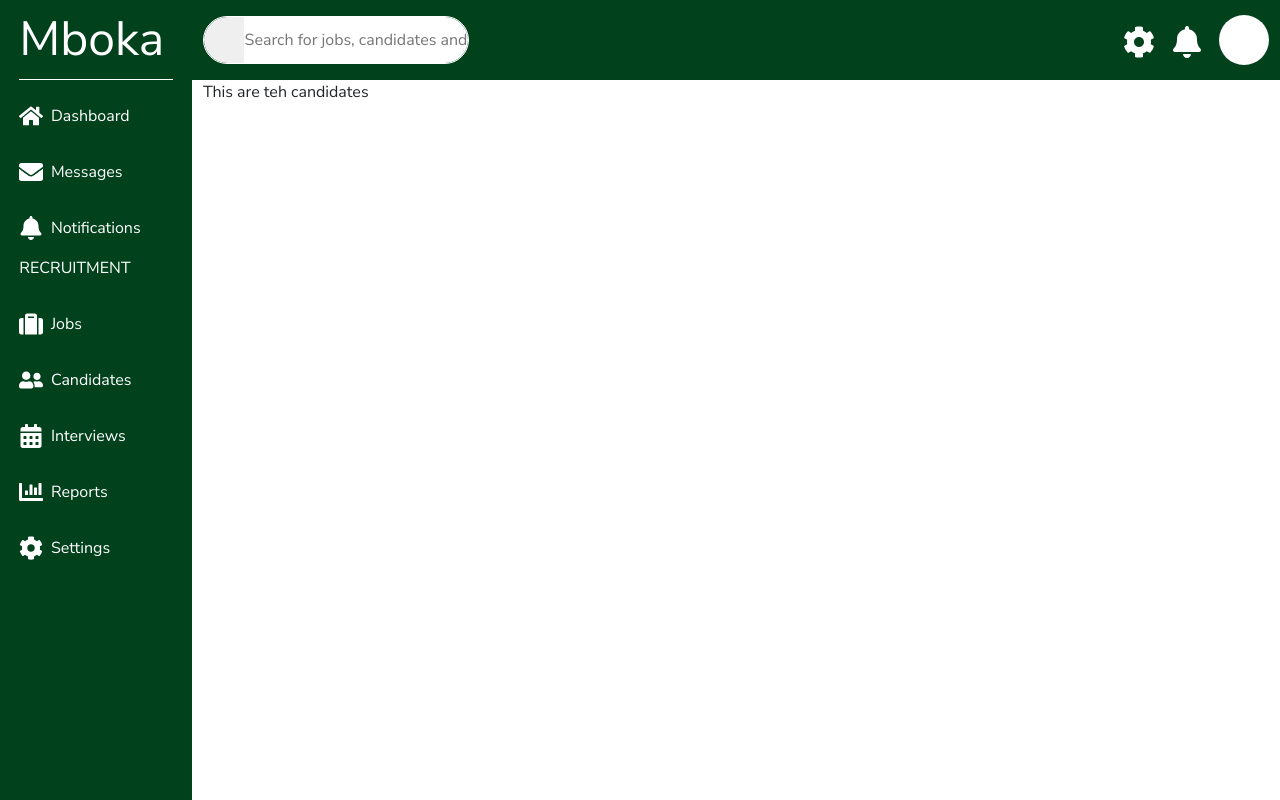
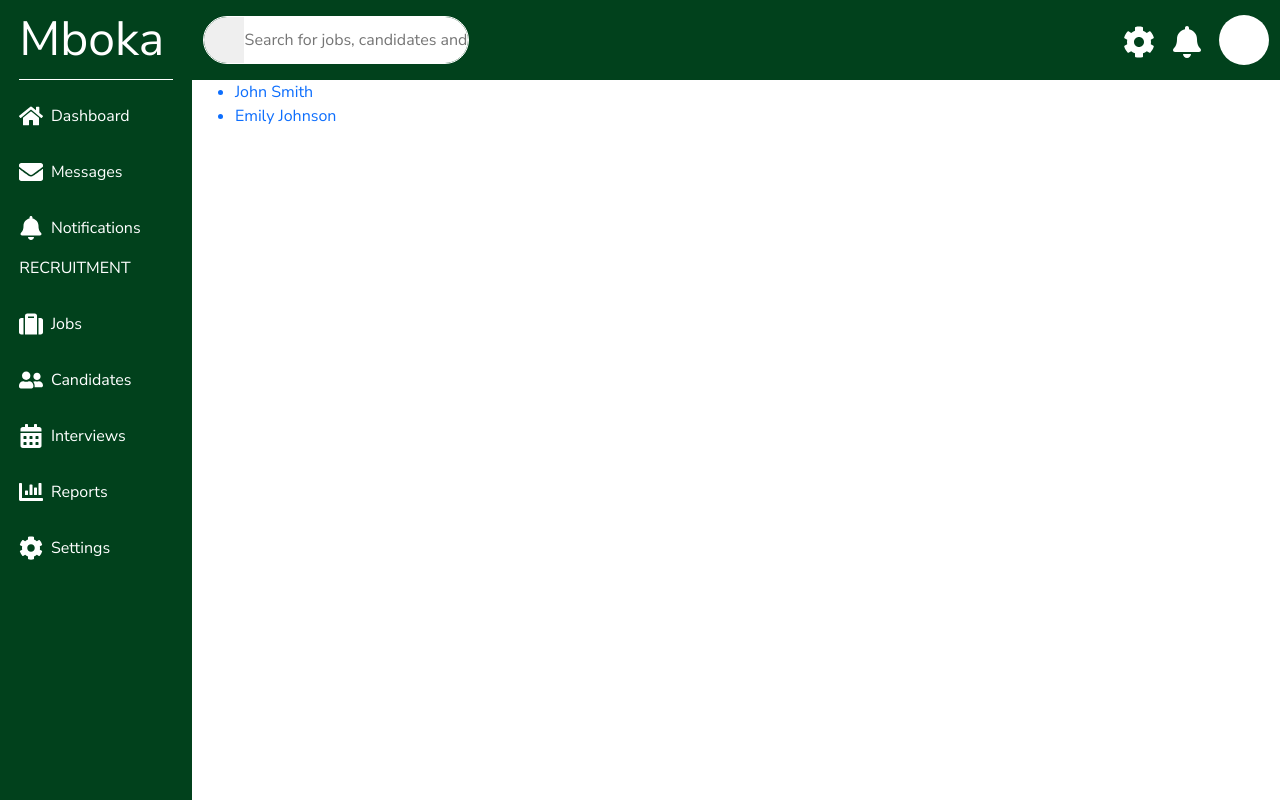
Before and after one commit to MokuaEnock/mboka, a React (Vite) app: page /recruiter/candidates in a window 1280 px wide. Built offline with nearby package versions, Linux system fonts and the light colour scheme; a small style sheet from the web is missing.

Commit message:
create the structure of candidates detail

```diff
--- a/src/Pages/recruiter/candidates/candidates.jsx
+++ b/src/Pages/recruiter/candidates/candidates.jsx
@@ -1,6 +1,40 @@
+import { Link } from "react-router-dom";
 import RecruiterHeader from "../../../Components/recruiter/header/header";
 import RecruiterAside from "../../../Components/recruiter/navigation/navigation";
 import "./candidates.css";
+
+let applicants = {
+  applicants: [
+    {
+      id: 1,
+      name: "John Smith",
+      age: 28,
+      role: "Data Scientist",
+      email: "john.smith@example.com",
+      phone: "+1 (555) 123-4567",
+      experience: 5,
+      education: "Bachelor's degree in Computer Science",
+      skills: ["Java", "Python", "JavaScript"],
+      desired_salary: 60000,
+      availability: "Full-time",
+      location: "New York",
+    },
+    {
+      id: 2,
+      name: "Emily Johnson",
+      age: 32,
+      role: "Software Engineer",
+      email: "emily.johnson@example.com",
+      phone: "+1 (555) 987-6543",
+      experience: 8,
+      education: "Master's degree in Marketing",
+      skills: ["Digital Marketing", "Social Media Management", "SEO"],
+      desired_salary: 70000,
+      availability: "Full-time",
+      location: "Los Angeles",
+    },
+  ],
+};
 
 export default function RecruiterCandidates() {
   return (
@@ -8,7 +42,18 @@ export default function RecruiterCandidates() {
       <RecruiterAside />
       <section className="recruiter-container">
         <RecruiterHeader />
-        <section className="recruiter-cont">This are teh candidates</section>
+        <section className="recruiter-cont">
+          <ul>
+            {applicants.applicants.map((applicant) => (
+              <Link
+                key={applicant.id}
+                to={`/recruiter/candidates/${applicant.id}`}
+              >
+                <li>{applicant.name}</li>
+              </Link>
+            ))}
+          </ul>
+        </section>
       </section>
     </main>
   );
--- a/src/Pages/recruiter/candidates/detail/detail.jsx
+++ b/src/Pages/recruiter/candidates/detail/detail.jsx
@@ -1,15 +1,18 @@
+import { useParams } from "react-router-dom";
 import RecruiterHeader from "../../../../Components/recruiter/header/header";
 import RecruiterAside from "../../../../Components/recruiter/navigation/navigation";
 import "./detail.css";
 
 export default function RecruiterCandidatesDetail() {
+  const { id } = useParams();
+
   return (
     <main className="recruiter">
       <RecruiterAside />
       <section className="recruiter-container">
         <RecruiterHeader />
         <section className="recruiter-cont">
-          This is the candidate detail
+          <h2>Candidate Detail {id}</h2>
         </section>
       </section>
     </main>
```
